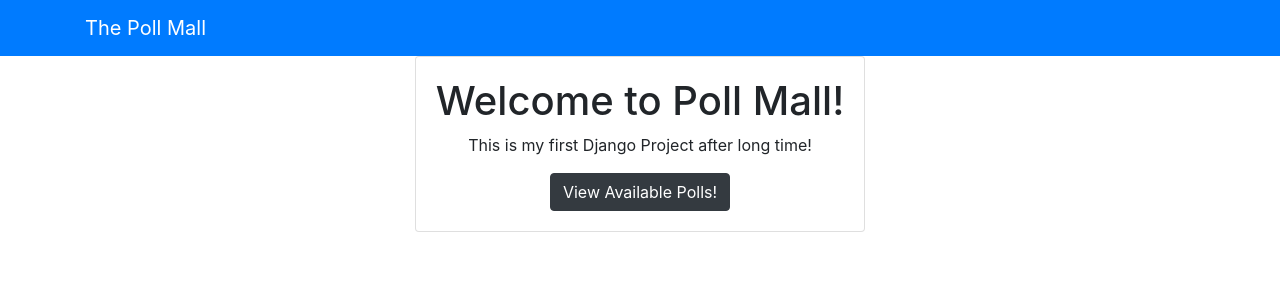
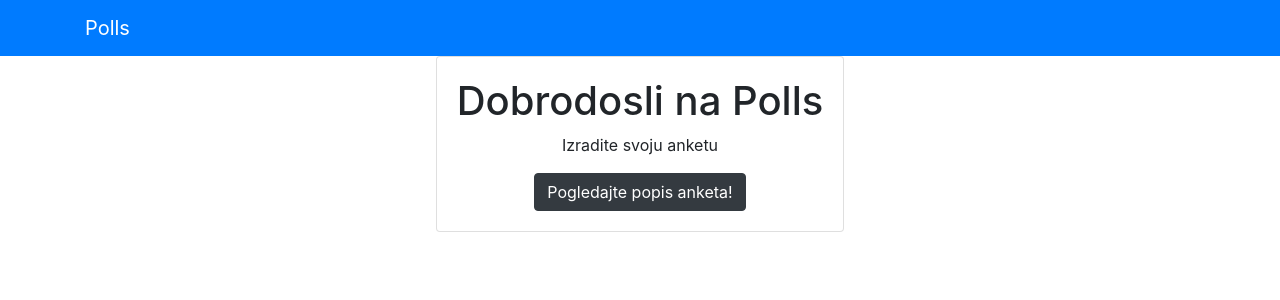
Before and after one commit to ValentinaIvanic/DjangoReact_realtimeApp, a Django app: page / in a window 1280 px wide. Shown: the top 300 px of the page. Run offline with Django 5.2, Linux system fonts and the light colour scheme; some libraries are stand-ins or nearby versions.

Commit message:
Mala promjena sadrzaja + venv u gitignore

```diff
--- a/projekt/pollApp/templates/base.html
+++ b/projekt/pollApp/templates/base.html
@@ -3,7 +3,7 @@
 	<link rel ="stylesheet"
 	href ="https://stackpath.bootstrapcdn.com/bootstrap/4.4.1/css/bootstrap.min.css"
 		integrity ="sha384-Vkoo8x4CGsO3+Hhxv8T/Q5PaXtkKtu6ug5TOeNV6gBiFeWPGFN9MuhOf23Q9Ifjh" crossorigin ="anonymous">
-	<title>Poll Mall {% block title %}{% endblock %}</title>
+	<title>Polls{% block title %}{% endblock %}</title>
 </head>
 
 <body>
--- a/projekt/pollApp/templates/pages/index.html
+++ b/projekt/pollApp/templates/pages/index.html
@@ -3,11 +3,10 @@
 
 <div class="card text-center">
     <div class="card-body" >
-       <h1> Welcome to Poll Mall!</h1>
-    <p>This is my first Django
-         Project after long time!</p>
+       <h1>Dobrodosli na Polls</h1>
+    <p>Izradite svoju anketu</p>
     <a class="btn btn-dark" href = "{% url 'polls:index' %}">
-        View Available Polls! </a>
+        Pogledajte popis anketa! </a>
     </div>
 </div>
 {% endblock %}
--- a/projekt/pollApp/templates/partials/_navbar.html
+++ b/projekt/pollApp/templates/partials/_navbar.html
@@ -1,5 +1,5 @@
 <nav class="navbar navbar-dark bg-primary mb-">
     <div class="container" >
-    <a class="navbar-brand" href="/">The Poll Mall</a>
+    <a class="navbar-brand" href="/">Polls</a>
     </div>
 </nav>
```
Also changed, not shown: 1 other file.
